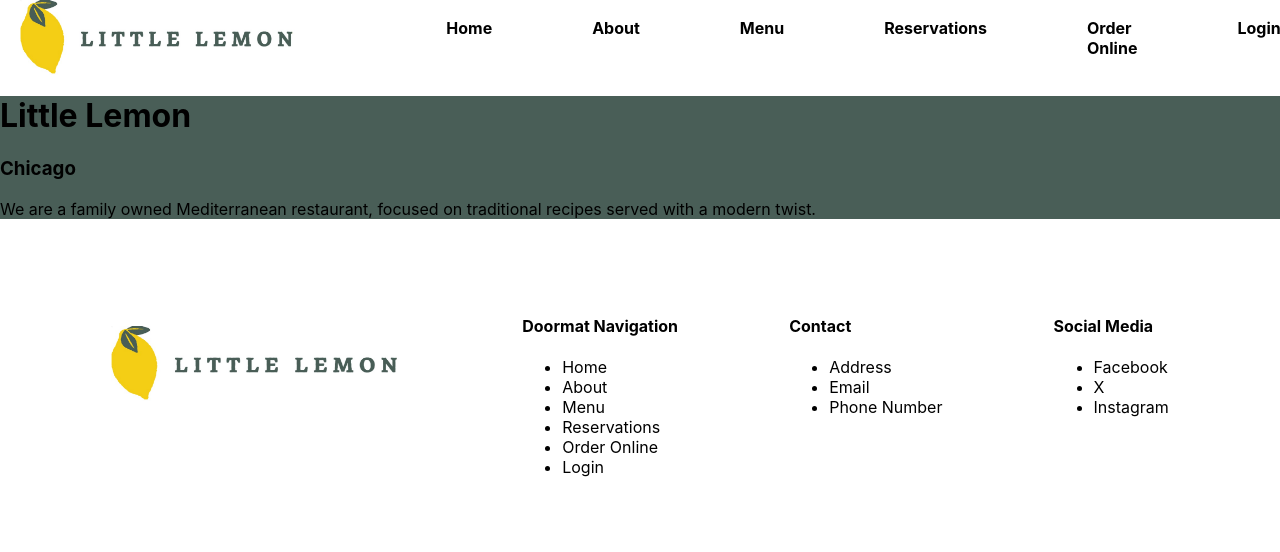
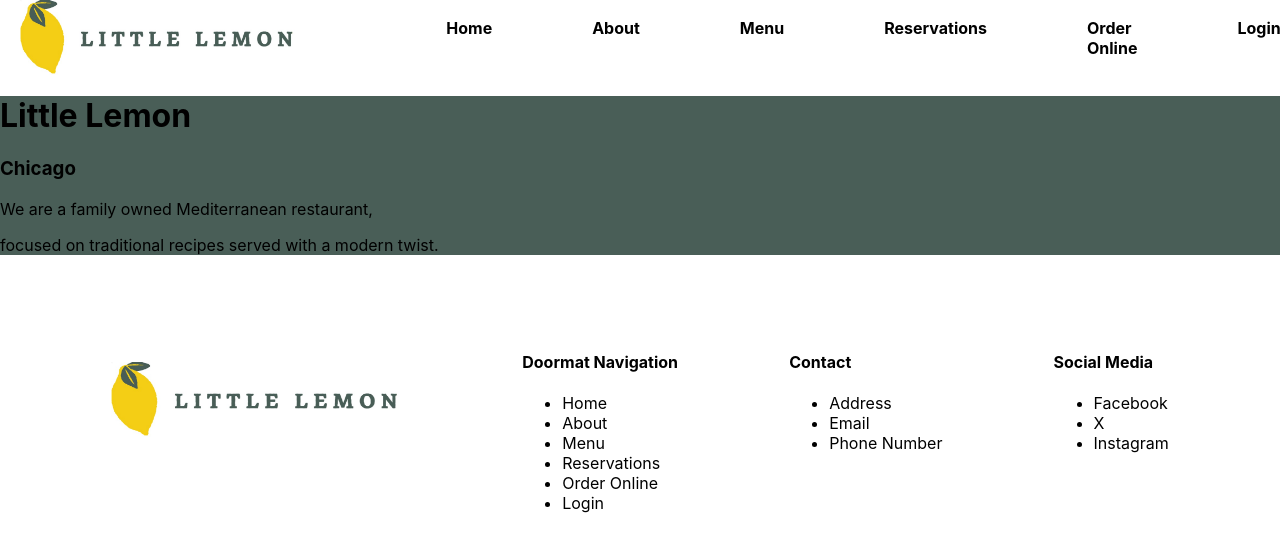
Before and after one commit to rohit-sabapathi/little-lemon, a React (Create React App) app: page / in a window 1280 px wide. Shown: the top 552 px of the page. Built offline with nearby package versions, Linux system fonts and the light colour scheme.

Commit message:
new commit

```diff
--- a/src/components/Hero.js
+++ b/src/components/Hero.js
@@ -6,7 +6,8 @@ export default function Hero() {
         <div className='hero-text' >
             <h1>Little Lemon</h1>
             <h3>Chicago</h3>
-            <p>We are a family owned Mediterranean restaurant, focused on traditional recipes served with a modern twist.</p>
+            <p>We are a family owned Mediterranean restaurant,</p>
+            <p> focused on traditional recipes served with a modern twist.</p>
         </div>
     </div>
   )
```
